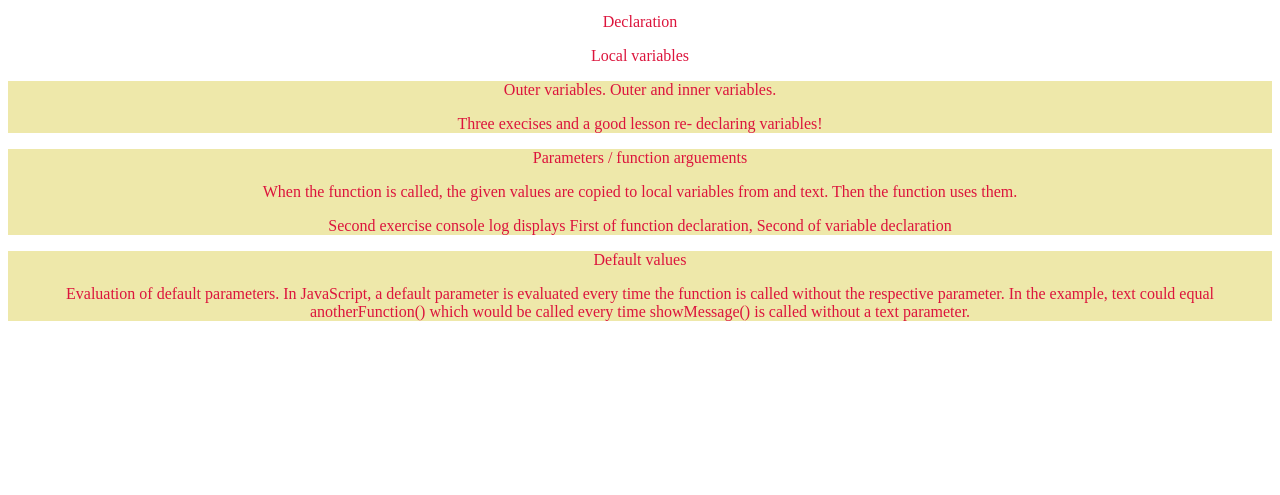
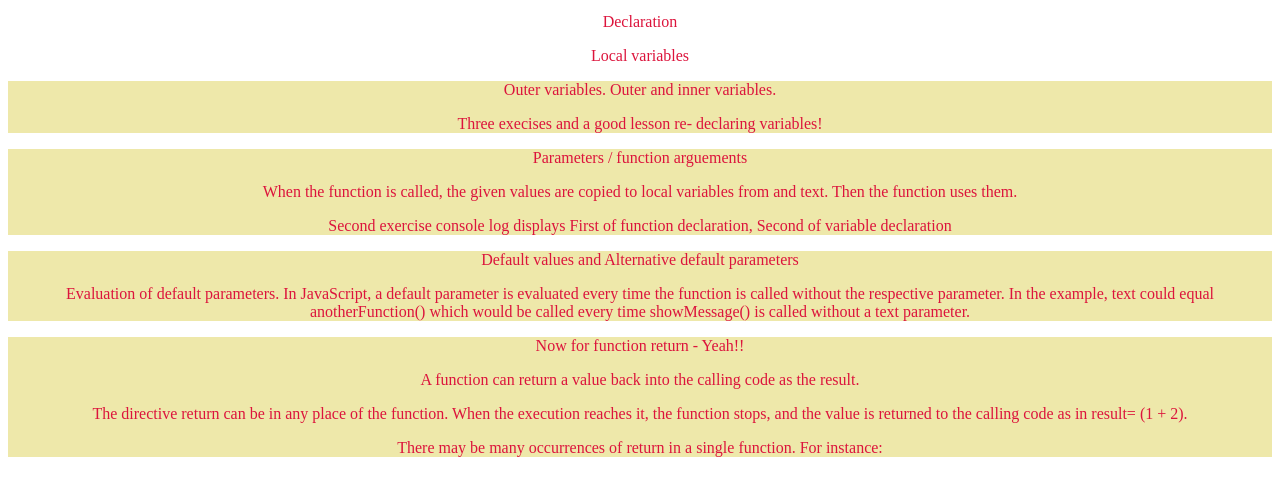
Before and after one commit to 1BobC/mjsFuncs, a plain HTML site: page index.html in a window 1280 px wide. Shown: the part 101-596 px from the top of the page. Drawn offline with Linux system fonts and the light colour scheme.

Commit message:
Complete Returns up to empty return but must revise

```diff
--- a/index.html
+++ b/index.html
@@ -21,10 +21,17 @@
     <p>Second exercise console log displays First of function declaration, Second of variable declaration</p>
 </div>
 <div class= 'default'>
-    <p>Default values</p>
+    <p>Default values and Alternative default parameters</p>
     <p>Evaluation of default parameters. In JavaScript, a default parameter is evaluated every time the function is called without the respective parameter.
         In the example, text could equal anotherFunction() which would be called every time showMessage() is called without a text parameter.
         </p>
+</div>
+<div class="return">
+    <p>Now for function return - Yeah!!</p>
+    <p>A function can return a value back into the calling code as the result.</p>
+    <p>The directive return can be in any place of the function. When the execution reaches it,
+        the function stops, and the value is returned to the calling code as in result= (1 + 2).</p>
+    <p>There may be many occurrences of return in a single function. For instance:</p>
 </div>
 
 <script src="script.js"></script>
```
Also changed, not shown: script.js (+60 -0 lines), 1 other file.
